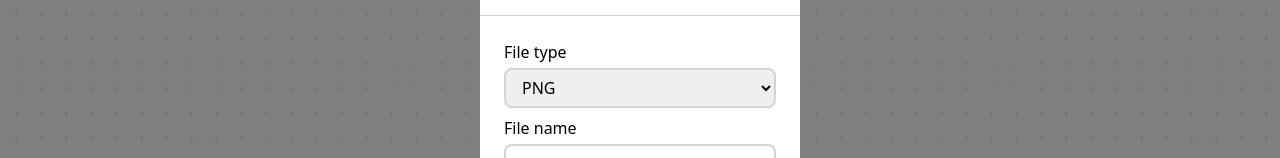
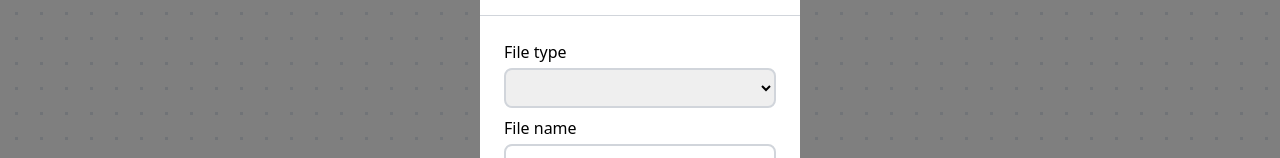
Before and after one commit to fvckDesa/UML, a React (Vite) app: page / in a window 1280 px wide. Both pictures are taken after a click on the button 1240 px from the left and 23 px from the top of the page. Shown: the part 287-445 px from the top of the page. Built offline with nearby package versions, Linux system fonts and the light colour scheme.

Commit message:
Put options in element

```diff
--- a/src/ui/SelectField.tsx
+++ b/src/ui/SelectField.tsx
@@ -1,17 +1,16 @@
-import { forwardRef, ReactElement, Ref, SelectHTMLAttributes } from "react";
-
-type ProbablyArr<T> = T | T[];
+import { forwardRef, ForwardedRef, SelectHTMLAttributes } from "react";
+import { ListItem, isListGroup } from "@src/types/optionsList";
+import { getLabel, getValue } from "@src/utils/optionsList";
 
 interface IProps extends SelectHTMLAttributes<HTMLSelectElement> {
   label: string;
-  children?: ProbablyArr<ReactElement<HTMLOptionElement | HTMLOptGroupElement>>;
+  options: ListItem[];
 }
 
-const SelectField = forwardRef(
-  (
-    { label, children, name, ...selectProps }: IProps,
-    ref: Ref<HTMLSelectElement>
-  ) => {
+function SelectField(
+  { label, name, options, ...selectProps }: IProps,
+  ref: ForwardedRef<HTMLSelectElement>
+) {
   return (
     <div>
       <label className="block w-full mb-1" htmlFor={name}>
@@ -21,14 +20,27 @@ const SelectField = forwardRef(
         ref={ref}
         name={name}
         id={name}
-          className="w-full px-3 py-1.5 border-2 border-gray-300 rounded-lg transition-all outline-none focus:border-blue-600"
+        className={`w-full px-3 py-1.5 border-2 border-gray-300 rounded-lg transition-all outline-none focus:border-blue-600`}
         {...selectProps}
       >
-          {children}
+        {options?.map((el) =>
+          isListGroup(el) ? (
+            <optgroup key={el.label} label={el.label}>
+              {el.items?.map((option) => (
+                <option key={getLabel(option)} value={getValue(option)}>
+                  {getLabel(option)}
+                </option>
+              ))}
+            </optgroup>
+          ) : (
+            <option key={getLabel(el)} value={getValue(el)}>
+              {getLabel(el)}
+            </option>
+          )
+        )}
       </select>
     </div>
   );
 }
-);
 
-export default SelectField;
+export default forwardRef(SelectField);
```
Lines whose indentation alone changed are shown as unchanged.
